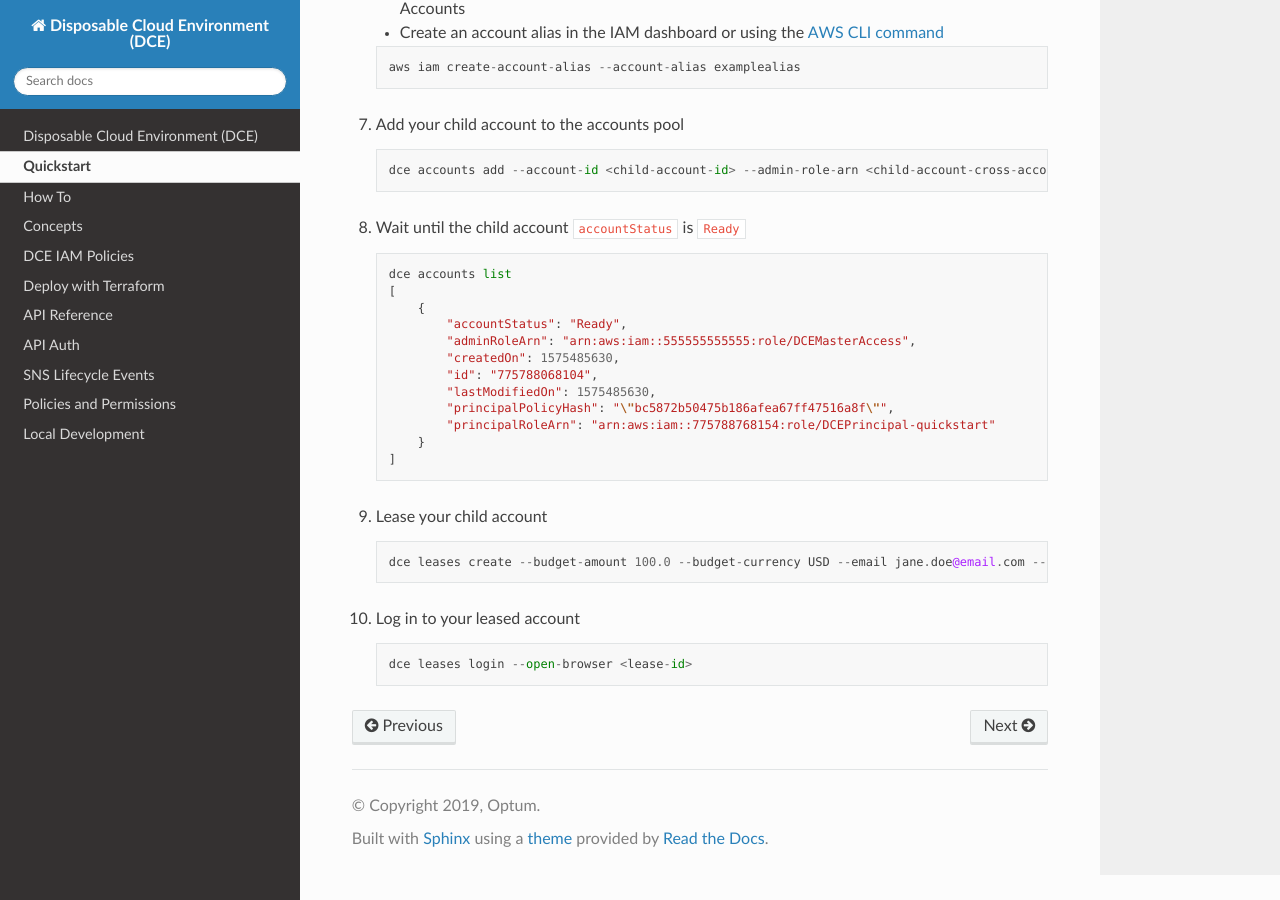
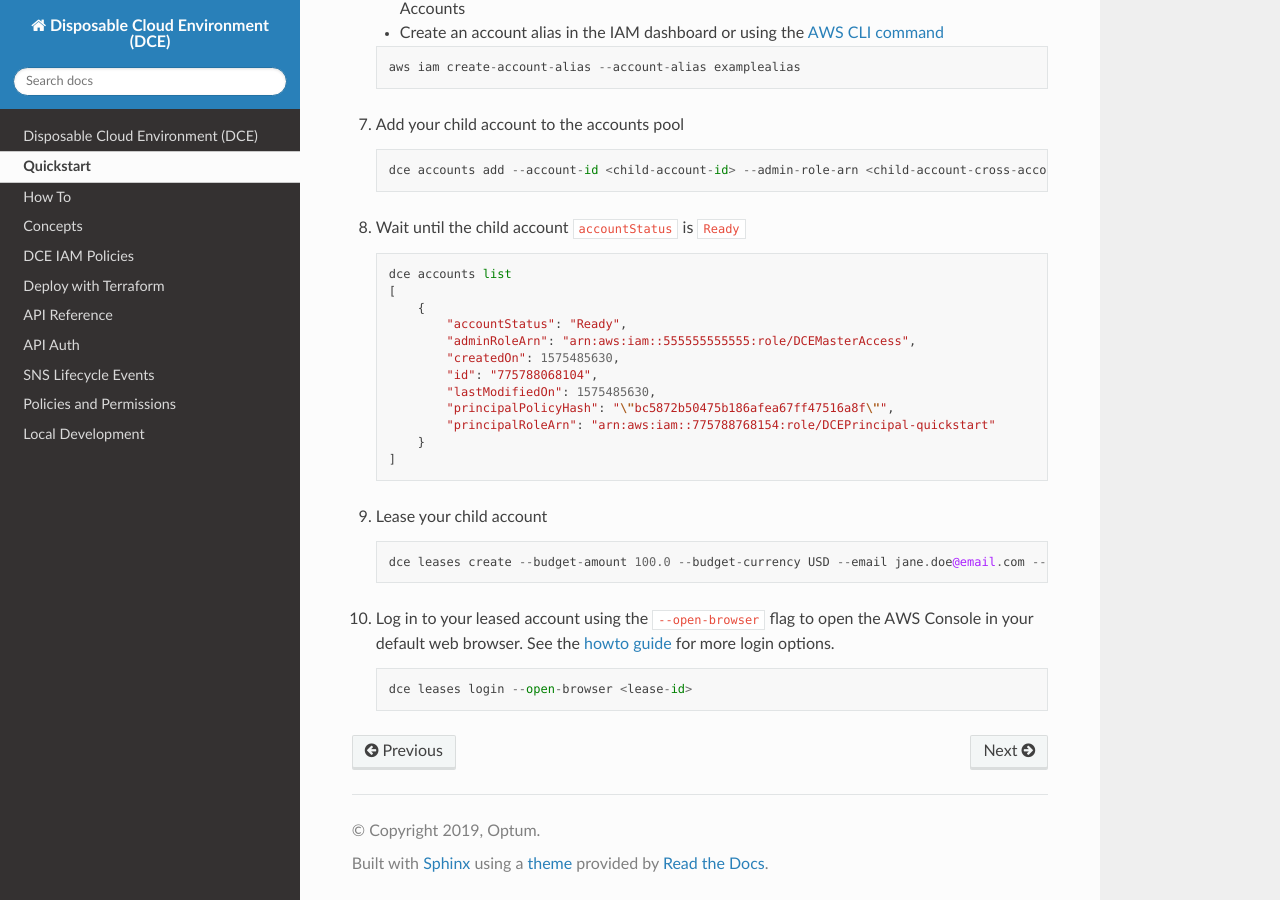
Before and after one commit to Optum/dce, a Sphinx documentation site: the page built from docs/quickstart.md, in a window 1280 px wide and 900 px high, scrolled down 828 px. Built offline with Sphinx 7.4.7 and the Read the Docs theme 2.0.0, drawn with Linux system fonts in a browser that asks for light colours.

Commit message:
Expanded on login step

````diff
--- a/docs/quickstart.md
+++ b/docs/quickstart.md
@@ -65,7 +65,7 @@ Deploy DCE and lease an account quickly using the DCE CLI.
     dce leases create --budget-amount 100.0 --budget-currency USD --email jane.doe@email.com --principal-id quickstartuser
     ```
 
-1. Log in to your leased account
+1. Log in to your leased account using the `--open-browser` flag to open the AWS Console in your default web browser. See the `howto guide <./howto.html#logging-into-a-leased-account>`_ for more login options.
     ```
     dce leases login --open-browser <lease-id>
     ```
````
